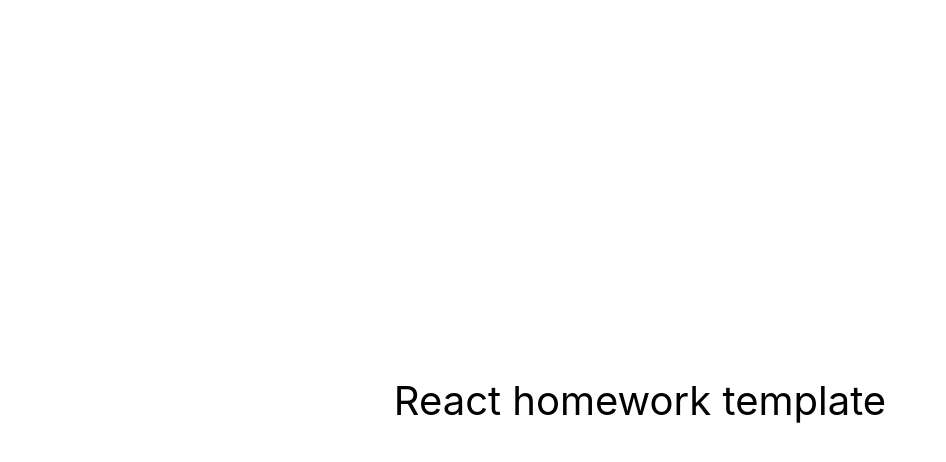
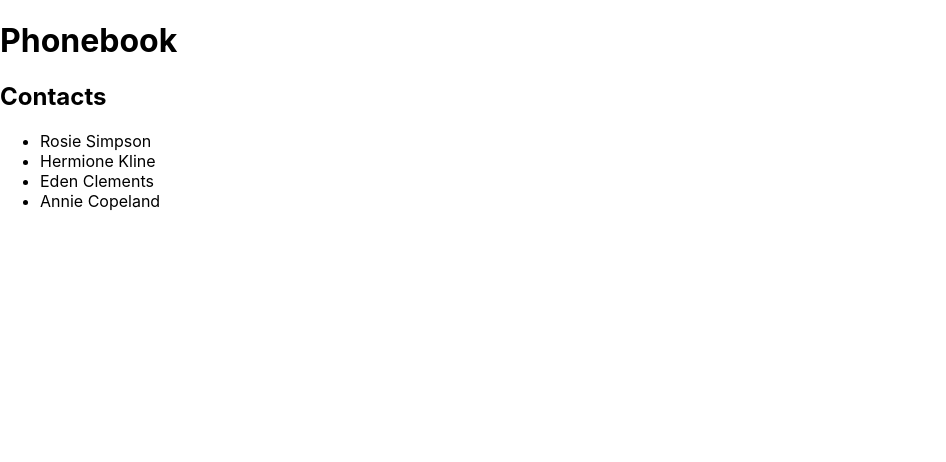
Before and after one commit to AnnaofAmber/goit-react-hw-02-phonebook, a React (Create React App) app: page / in a window 1280 px wide. Shown: the top 462 px of the page, without its empty margins (0-946 px from the left). Built offline with nearby package versions, Linux system fonts and the light colour scheme.

Commit message:
adding components and block contacts

```diff
--- a/package.json
+++ b/package.json
@@ -7,6 +7,7 @@
     "@testing-library/jest-dom": "^5.16.3",
     "@testing-library/react": "^12.1.4",
     "@testing-library/user-event": "^13.5.0",
+    "nanoid": "^5.0.1",
     "react": "^18.1.0",
     "react-dom": "^18.1.0",
     "react-scripts": "5.0.1",
--- a/src/components/App.jsx
+++ b/src/components/App.jsx
@@ -1,16 +1,37 @@
-export const App = () => {
-  return (
-    <div
-      style={{
-        height: '100vh',
-        display: 'flex',
-        justifyContent: 'center',
-        alignItems: 'center',
-        fontSize: 40,
-        color: '#010101'
-      }}
-    >
-      React homework template
-    </div>
-  );
-};
+import React, { Component } from 'react';
+import { nanoid } from 'nanoid';
+
+
+import { ContactForm } from './ContactForm/ContactForm';
+import { Contacts } from './Contacts/Contacts';
+import { Filter } from './Filter/Filter';
+import { ContactList } from './ContactList/ContactList';
+
+
+export class App extends Component {
+  state = {
+    contacts: [
+      { id: nanoid(), name: 'Rosie Simpson', number: '459-12-56' },
+      { id: nanoid(), name: 'Hermione Kline', number: '443-89-12' },
+      { id: nanoid(), name: 'Eden Clements', number: '645-17-79' },
+      { id: nanoid(), name: 'Annie Copeland', number: '227-91-26' },
+    ],
+    filter: '',
+    name: '',
+    number: '',
+  };
+
+  render() {
+    return (
+  <div>
+  <h1>Phonebook</h1>
+  <ContactForm  />
+
+  <Contacts title= "Contacts">
+  <Filter  />
+  <ContactList contacts={this.state.contacts} key={this.state.contacts.id} name={this.state.contacts.name}/>
+  </Contacts>
+</div>
+    );
+  }
+}
--- /dev/null
+++ b/src/components/ContactForm/ContactForm.jsx
@@ -0,0 +1,5 @@
+export const ContactForm = props=>{
+    return (
+        <div></div>
+    )
+}
--- /dev/null
+++ b/src/components/ContactList/ContactList.jsx
@@ -0,0 +1,11 @@
+export const ContactList = ({contacts})=>{
+    return (
+        <ul >
+            {contacts.map(({id,name})=>{
+                return(
+                    <li key={id}>{name}</li>
+                )
+            })}
+        </ul>
+    )
+}
--- /dev/null
+++ b/src/components/Contacts/Contacts.jsx
@@ -0,0 +1,8 @@
+export const Contacts = ({title, children})=>{
+    return (
+        <section>
+            <h2>{title}</h2>
+            {children}
+        </section>
+    )
+}
--- /dev/null
+++ b/src/components/Filter/Filter.jsx
@@ -0,0 +1,5 @@
+export const Filter = props=>{
+    return (
+        <div></div>
+    )
+}
```
Also changed, not shown: 1 other file (tests, documents, lock files or other folders).
